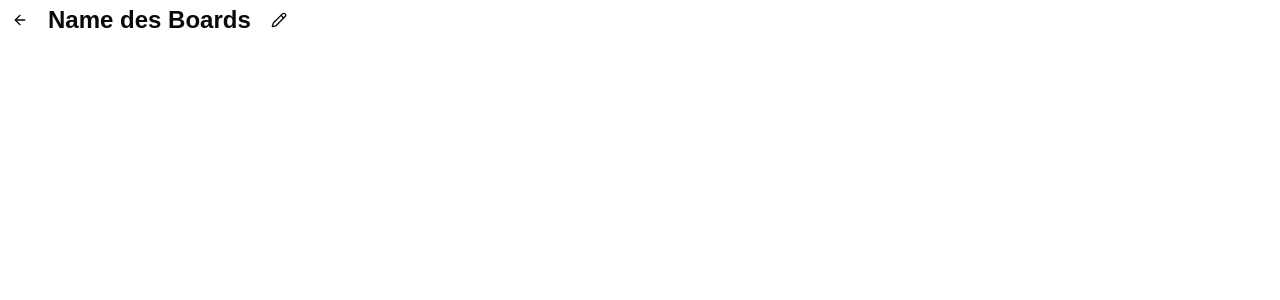
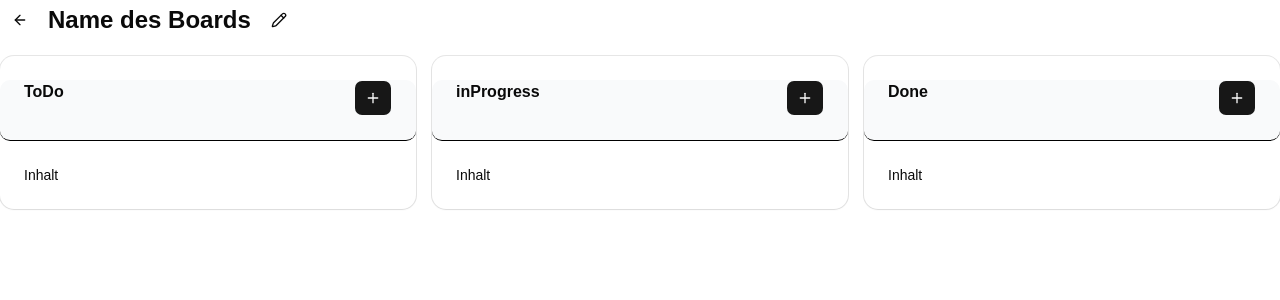
Before and after one commit to wehrend/devboard, a React (Vite) app: page /boards/1 in a window 1280 px wide. Shown: the top 300 px of the page. Built offline with nearby package versions, Linux system fonts and the light colour scheme.

Commit message:
implement board columns, part 3.2

```diff
--- a/src/pages/BoardDetail/BoardDetail.tsx
+++ b/src/pages/BoardDetail/BoardDetail.tsx
@@ -4,6 +4,8 @@ import { Input } from "../../components/ui/input"
 import { Button } from "../../components/ui/button"
 import { Link } from "react-router-dom"
 import { useState } from "react"
+import BoardCard from "../BoardOverview/components/BoardCard"
+import BoardColumn from "./components/BoardColumn"
 
 export default function BoardDetail() {
   const [isEditingBoardName, setEditingBoardName] = useState(false)
@@ -61,6 +63,11 @@ export default function BoardDetail() {
           </Link>
           {renderBoardDetailHeader()}
         </div>
+        <div className="mt-4 grid grid-cols-3 gap-4">
+          <BoardColumn title="ToDo" />
+          <BoardColumn title="inProgress" />
+          <BoardColumn title="Done" />
+        </div>
       </div>
     </>
   )
--- /dev/null
+++ b/src/pages/BoardDetail/components/BoardColumn.tsx
@@ -0,0 +1,28 @@
+import { Plus } from "lucide-react"
+import { Button } from "../../../components/ui/button"
+import {
+  Card,
+  CardAction,
+  CardContent,
+  CardFooter,
+  CardHeader,
+  CardTitle,
+} from "../../../components/ui/card"
+
+export default function BoardColumn({ title }: { title: string }) {
+  return (
+    <Card>
+      <CardHeader className="rounded-lg border-b border-black bg-gray-50">
+        <CardTitle className="justify-between font-bold">{title}</CardTitle>
+        <CardAction>
+          <Button>
+            <Plus />
+          </Button>
+        </CardAction>
+      </CardHeader>
+      <CardContent>Inhalt </CardContent>
+
+      {/* <CardFooter>Footer </CardFooter> */}
+    </Card>
+  )
+}
```
